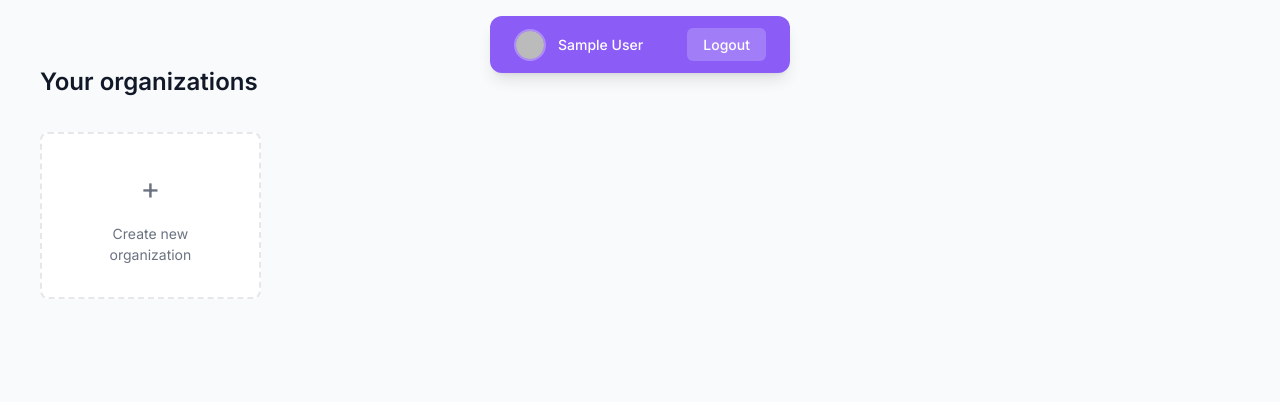
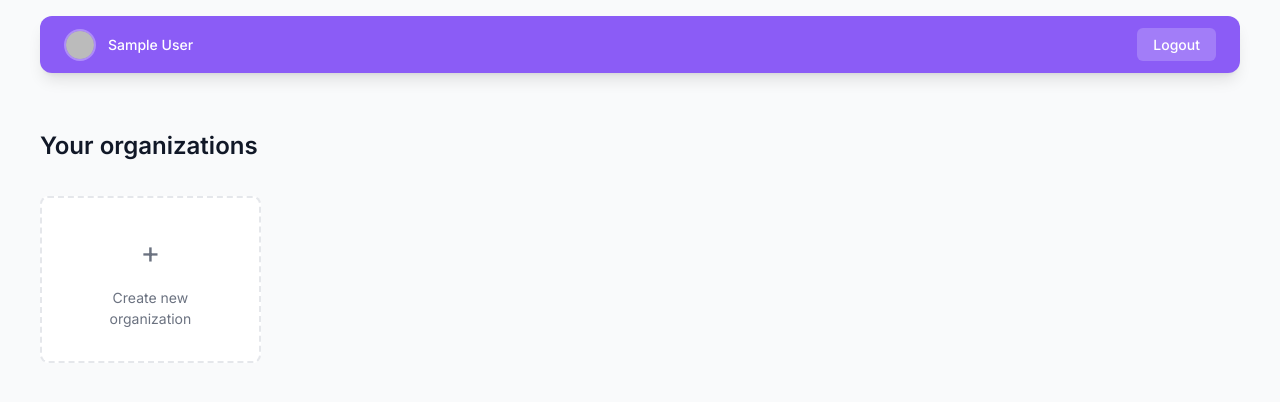
Before and after one commit to Juan-BMR/OrganiChart, a SvelteKit app: page /dashboard in a window 1280 px wide. Shown: the top 402 px of the page. Built offline with nearby package versions, Linux system fonts and the light colour scheme; no server answers; sample sign-in values are in the browser's storage.

Commit message:
Latest changes

```diff
--- a/src/app.css
+++ b/src/app.css
@@ -51,6 +51,9 @@
   --shadow-md: 0 4px 6px -1px rgb(0 0 0 / 0.1), 0 2px 4px -2px rgb(0 0 0 / 0.1);
   --shadow-lg:
     0 10px 15px -3px rgb(0 0 0 / 0.1), 0 4px 6px -4px rgb(0 0 0 / 0.1);
+
+  /* Layout */
+  --header-height: 60px;
 }
 
 /* Reset and base styles */
--- /dev/null
+++ b/src/lib/components/layout/Header.svelte
@@ -0,0 +1,78 @@
+<script>
+  import { authStore } from "$lib/stores/auth.js";
+
+  export let user = null;
+
+  async function handleSignOut() {
+    try {
+      await authStore.signOut();
+      // Redirect will happen automatically via auth state change
+    } catch (error) {
+      console.error("Sign out failed:", error);
+    }
+  }
+</script>
+
+{#if user}
+  <header class="floating-header">
+    <div class="user-info">
+      <img src={user.photoURL} alt={user.displayName} class="avatar" />
+      <span class="user-name">{user.displayName}</span>
+    </div>
+    <button class="logout-btn" on:click={handleSignOut}>Logout</button>
+  </header>
+{/if}
+
+<style>
+  .floating-header {
+    position: fixed;
+    top: var(--spacing-4);
+    left: var(--spacing-4);
+    right: var(--spacing-4);
+    background: var(--primary);
+    color: white;
+    padding: var(--spacing-3) var(--spacing-6);
+    border-radius: var(--radius-xl);
+    display: flex;
+    align-items: center;
+    justify-content: space-between;
+    gap: var(--spacing-6);
+    box-shadow: var(--shadow-lg);
+    z-index: 1000;
+    max-width: 1200px;
+    margin: 0 auto;
+  }
+
+  .user-info {
+    display: flex;
+    align-items: center;
+    gap: var(--spacing-3);
+  }
+
+  .avatar {
+    width: 2rem;
+    height: 2rem;
+    border-radius: 50%;
+    border: 2px solid rgba(255, 255, 255, 0.3);
+  }
+
+  .user-name {
+    font-weight: 500;
+    font-size: var(--font-size-sm);
+  }
+
+  .logout-btn {
+    background: rgba(255, 255, 255, 0.2);
+    color: white;
+    padding: var(--spacing-2) var(--spacing-4);
+    border-radius: var(--radius-md);
+    font-size: var(--font-size-sm);
+    font-weight: 500;
+    cursor: pointer;
+    transition: background 0.2s ease;
+  }
+
+  .logout-btn:hover {
+    background: rgba(255, 255, 255, 0.3);
+  }
+</style>
--- a/src/routes/dashboard/+page.svelte
+++ b/src/routes/dashboard/+page.svelte
@@ -2,6 +2,7 @@
   import { authStore } from "$lib/stores/auth.js";
   import { goto } from "$app/navigation";
   import { onMount } from "svelte";
+  import Header from "$lib/components/layout/Header.svelte";
 
   let user = null;
 
@@ -21,31 +22,15 @@
 
     return unsubscribe;
   });
-
-  async function handleSignOut() {
-    try {
-      await authStore.signOut();
-      // Redirect will happen automatically via auth state change
-    } catch (error) {
-      console.error("Sign out failed:", error);
-    }
-  }
 </script>
 
 <svelte:head>
   <title>Dashboard - OrganiChart</title>
 </svelte:head>
 
+<Header {user} />
+
 {#if user}
-  <!-- Floating Header -->
-  <header class="floating-header">
-    <div class="user-info">
-      <img src={user.photoURL} alt={user.displayName} class="avatar" />
-      <span class="user-name">{user.displayName}</span>
-    </div>
-    <button class="logout-btn" on:click={handleSignOut}> Logout </button>
-  </header>
-
   <!-- Main Content -->
   <div class="dashboard-container">
     <div class="content">
@@ -63,61 +48,11 @@
 {/if}
 
 <style>
-  .floating-header {
-    position: fixed;
-    top: var(--spacing-4);
-    left: 50%;
-    transform: translateX(-50%);
-    background: var(--primary);
-    color: white;
-    padding: var(--spacing-3) var(--spacing-6);
-    border-radius: var(--radius-xl);
-    display: flex;
-    align-items: center;
-    justify-content: space-between;
-    gap: var(--spacing-6);
-    box-shadow: var(--shadow-lg);
-    z-index: 1000;
-    min-width: 300px;
-  }
-
-  .user-info {
-    display: flex;
-    align-items: center;
-    gap: var(--spacing-3);
-  }
-
-  .avatar {
-    width: 2rem;
-    height: 2rem;
-    border-radius: 50%;
-    border: 2px solid rgba(255, 255, 255, 0.3);
-  }
-
-  .user-name {
-    font-weight: 500;
-    font-size: var(--font-size-sm);
-  }
-
-  .logout-btn {
-    background: rgba(255, 255, 255, 0.2);
-    color: white;
-    padding: var(--spacing-2) var(--spacing-4);
-    border-radius: var(--radius-md);
-    font-size: var(--font-size-sm);
-    font-weight: 500;
-    cursor: pointer;
-    transition: background 0.2s ease;
-  }
-
-  .logout-btn:hover {
-    background: rgba(255, 255, 255, 0.3);
-  }
-
   .dashboard-container {
     min-height: 100vh;
     background-color: var(--surface);
-    padding: var(--spacing-16) var(--spacing-4) var(--spacing-8);
+    padding: calc(var(--spacing-16) + var(--spacing-4) + 48px) var(--spacing-4)
+      var(--spacing-8);
   }
 
   .content {
```
Also changed, not shown: jsconfig.json (+4 -3 lines).
